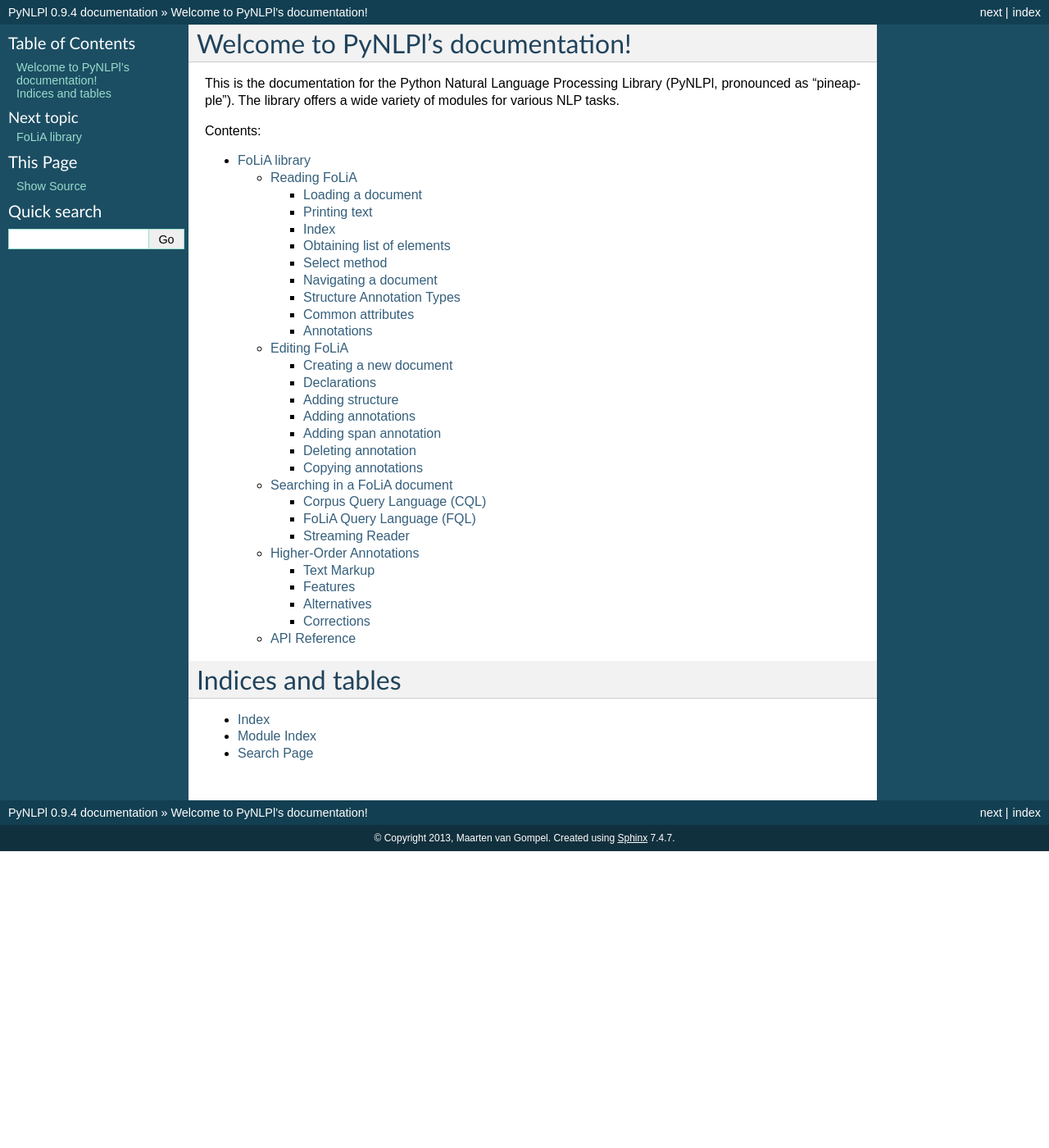
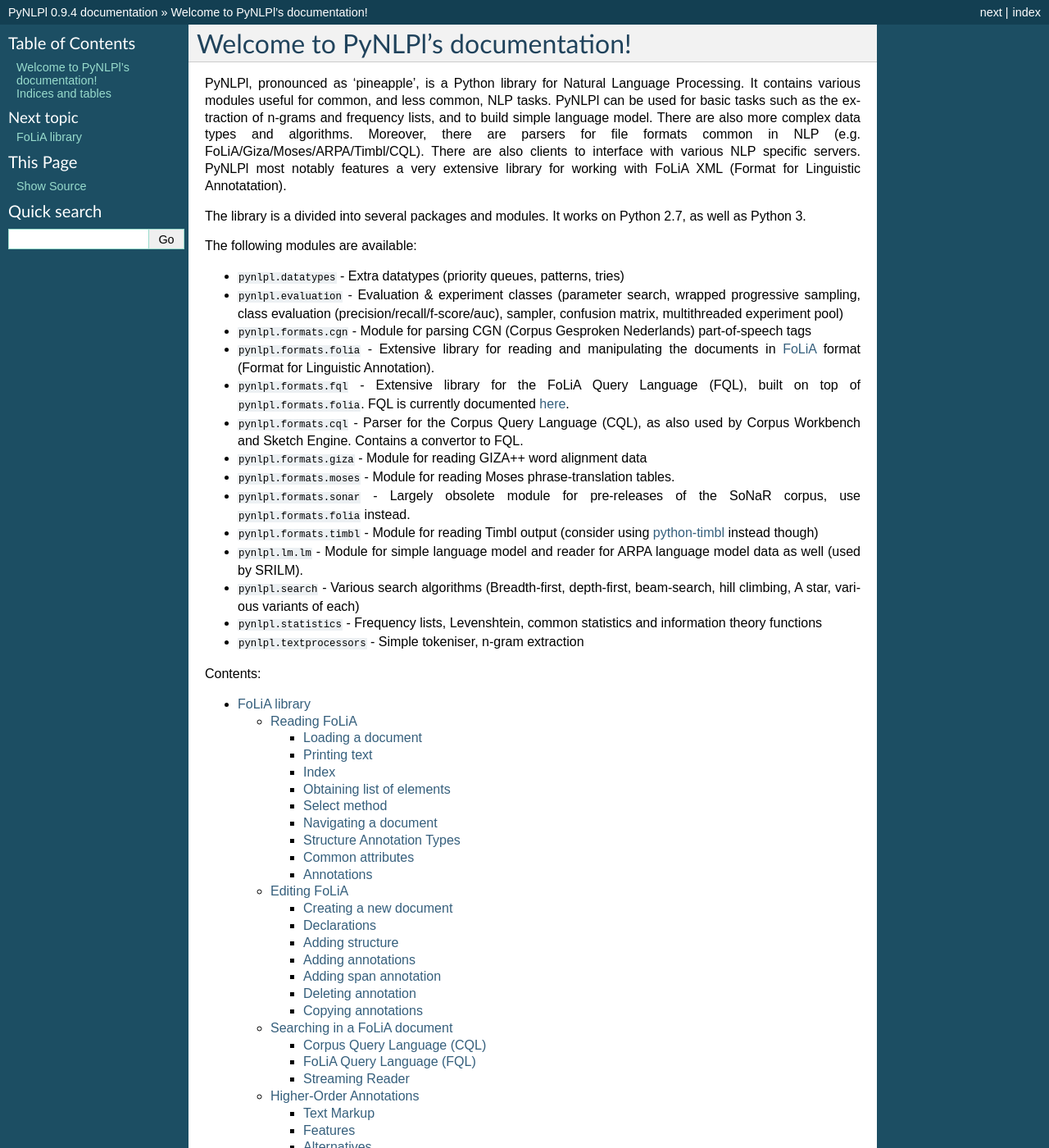
Before and after one commit to proycon/foliapy, a Sphinx documentation site: the page built from docs/index.rst, in a window 1280 px wide and 1400 px high. Shown: the whole window at 82% size. Built offline with Sphinx 7.4.7, drawn with Linux system fonts in a browser that asks for light colours; the version number is read from the project's files by our own code; some of the changed text lies outside the part shown.

Commit message:
Updating documentation sources

```diff
--- a/docs/conf.py
+++ b/docs/conf.py
@@ -13,6 +13,7 @@
 
 import sys, os
 from pynlpl import VERSION
+
 # If extensions (or modules to document with autodoc) are in another directory,
 # add these directories to sys.path here. If the directory is relative to the
 # documentation root, use os.path.abspath to make it absolute, like shown here.
@@ -38,7 +39,7 @@
 
 # General information about the project.
 project = u'PyNLPl'
-copyright = u'2013, Maarten van Gompel'
+copyright = u'2016, Maarten van Gompel'
 
 # The version info for the project you're documenting, acts as replacement for
 # |version| and |release|, also used in various other places throughout the
@@ -120,7 +121,7 @@
 # Add any paths that contain custom static files (such as style sheets) here,
 # relative to this directory. They are copied after the builtin static files,
 # so a file named "default.css" will overwrite the builtin "default.css".
-html_static_path = ['_static']
+# html_static_path = ['_static']
 
 # If not '', a 'Last updated on:' timestamp is inserted at every page bottom,
 # using the given strftime format.
@@ -158,7 +159,7 @@
 #html_file_suffix = ''
 
 # Output file base name for HTML help builder.
-htmlhelp_basename = 'PyNLPldoc'
+# htmlhelp_basename = 'pynlpl'
 
 
 # -- Options for LaTeX output --------------------------------------------------
@@ -172,7 +173,7 @@
 # Grouping the document tree into LaTeX files. List of tuples
 # (source start file, target name, title, author, documentclass [howto/manual]).
 latex_documents = [
-  ('index', 'PyNLPl.tex', u'PyNLPl Documentation',
+  ('index', 'pynlpl.tex', u'PyNLPl Documentation',
    u'Maarten van Gompel', 'manual'),
 ]
 
--- a/docs/folia.rst
+++ b/docs/folia.rst
@@ -927,3 +927,4 @@
 .. automodule:: pynlpl.formats.folia
      :members:
      :undoc-members:
+     :special-members:
--- a/docs/index.rst
+++ b/docs/index.rst
@@ -6,7 +6,45 @@
 Welcome to PyNLPl's documentation!
 ==================================
 
-This is the documentation for the Python Natural Language Processing Library (PyNLPl, pronounced as "pineapple"). The library offers a wide variety of modules for various NLP tasks.
+PyNLPl, pronounced as 'pineapple', is a Python library for Natural Language
+Processing. It contains various modules useful for common, and less common, NLP
+tasks. PyNLPl can be used for basic tasks such as the extraction of n-grams and
+frequency lists, and to build simple language model. There are also more
+complex data types and algorithms. Moreover, there are parsers for file formats
+common in NLP (e.g. FoLiA/Giza/Moses/ARPA/Timbl/CQL). There are also clients to
+interface with various NLP specific servers. PyNLPl most notably features a
+very extensive library for working with FoLiA XML (Format for Linguistic
+Annotatation).
+
+The library is a divided into several packages and modules. It works on Python
+2.7, as well as Python 3.
+
+The following modules are available:
+
+- ``pynlpl.datatypes`` - Extra datatypes (priority queues, patterns, tries)
+- ``pynlpl.evaluation`` - Evaluation & experiment classes (parameter search, wrapped
+  progressive sampling, class evaluation (precision/recall/f-score/auc), sampler, confusion matrix, multithreaded experiment pool)
+- ``pynlpl.formats.cgn`` - Module for parsing CGN (Corpus Gesproken Nederlands) part-of-speech tags
+- ``pynlpl.formats.folia`` - Extensive library for reading and manipulating the
+  documents in `FoLiA <http://proycon.github.io/folia>`_ format (Format for Linguistic Annotation).
+- ``pynlpl.formats.fql`` - Extensive library for the FoLiA Query Language (FQL),
+  built on top of ``pynlpl.formats.folia``. FQL is currently documented `here
+  <https://github.com/proycon/foliadocserve>`__.
+- ``pynlpl.formats.cql`` - Parser for the Corpus Query Language (CQL), as also used by
+  Corpus Workbench and Sketch Engine. Contains a convertor to FQL.
+- ``pynlpl.formats.giza`` - Module for reading GIZA++ word alignment data
+- ``pynlpl.formats.moses`` - Module for reading Moses phrase-translation tables.
+- ``pynlpl.formats.sonar`` - Largely obsolete module for pre-releases of the
+  SoNaR corpus, use ``pynlpl.formats.folia`` instead.
+- ``pynlpl.formats.timbl`` - Module for reading Timbl output (consider using
+  `python-timbl <https://github.com/proycon/python-timbl>`_ instead though)
+- ``pynlpl.lm.lm`` - Module for simple language model and reader for ARPA
+  language model data as well (used by SRILM).
+- ``pynlpl.search`` - Various search algorithms (Breadth-first, depth-first,
+  beam-search, hill climbing, A star, various variants of each)
+- ``pynlpl.statistics`` - Frequency lists, Levenshtein, common statistics and
+  information theory functions
+- ``pynlpl.textprocessors`` - Simple tokeniser, n-gram extraction
 
 
 Contents:
```
